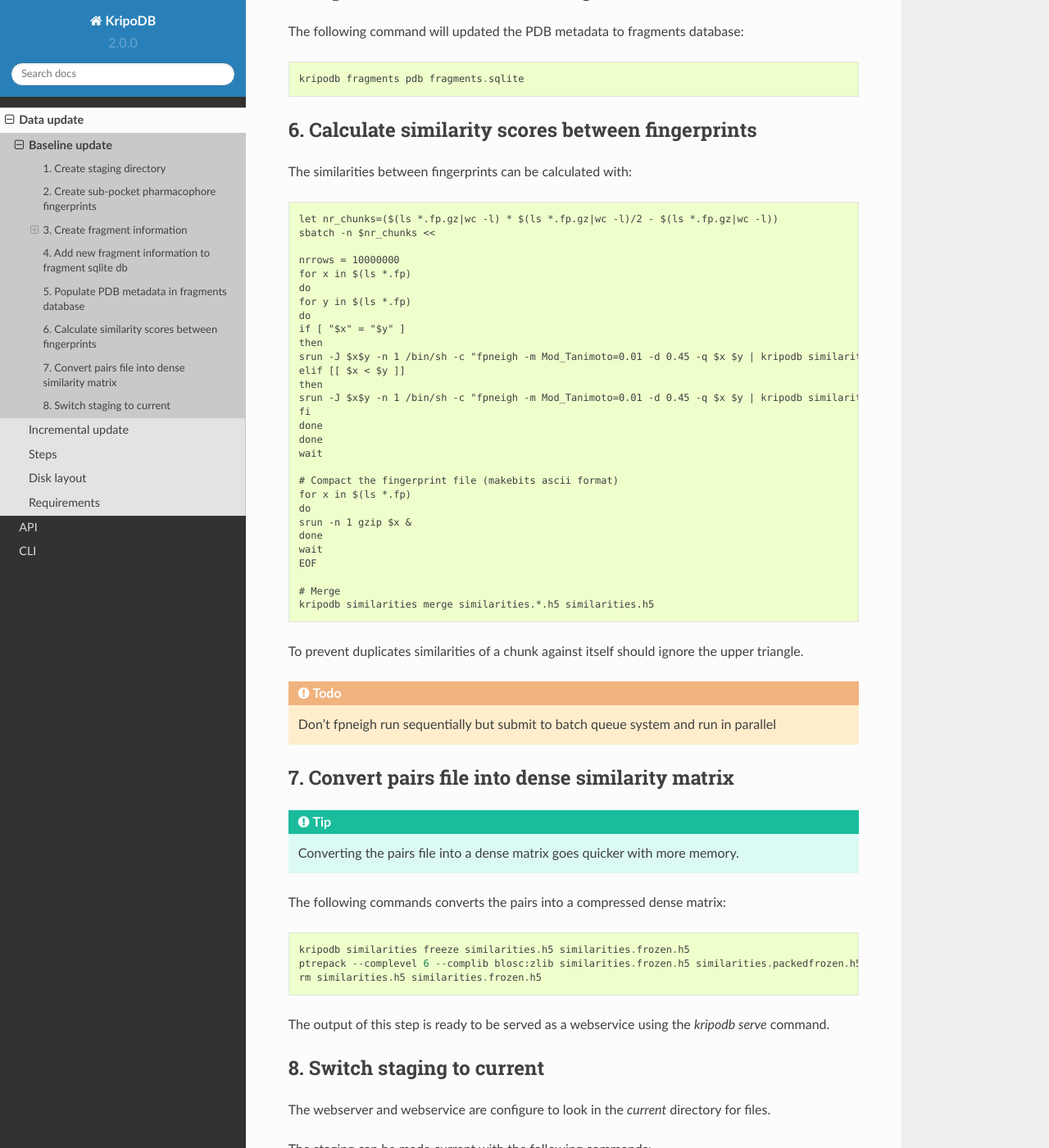
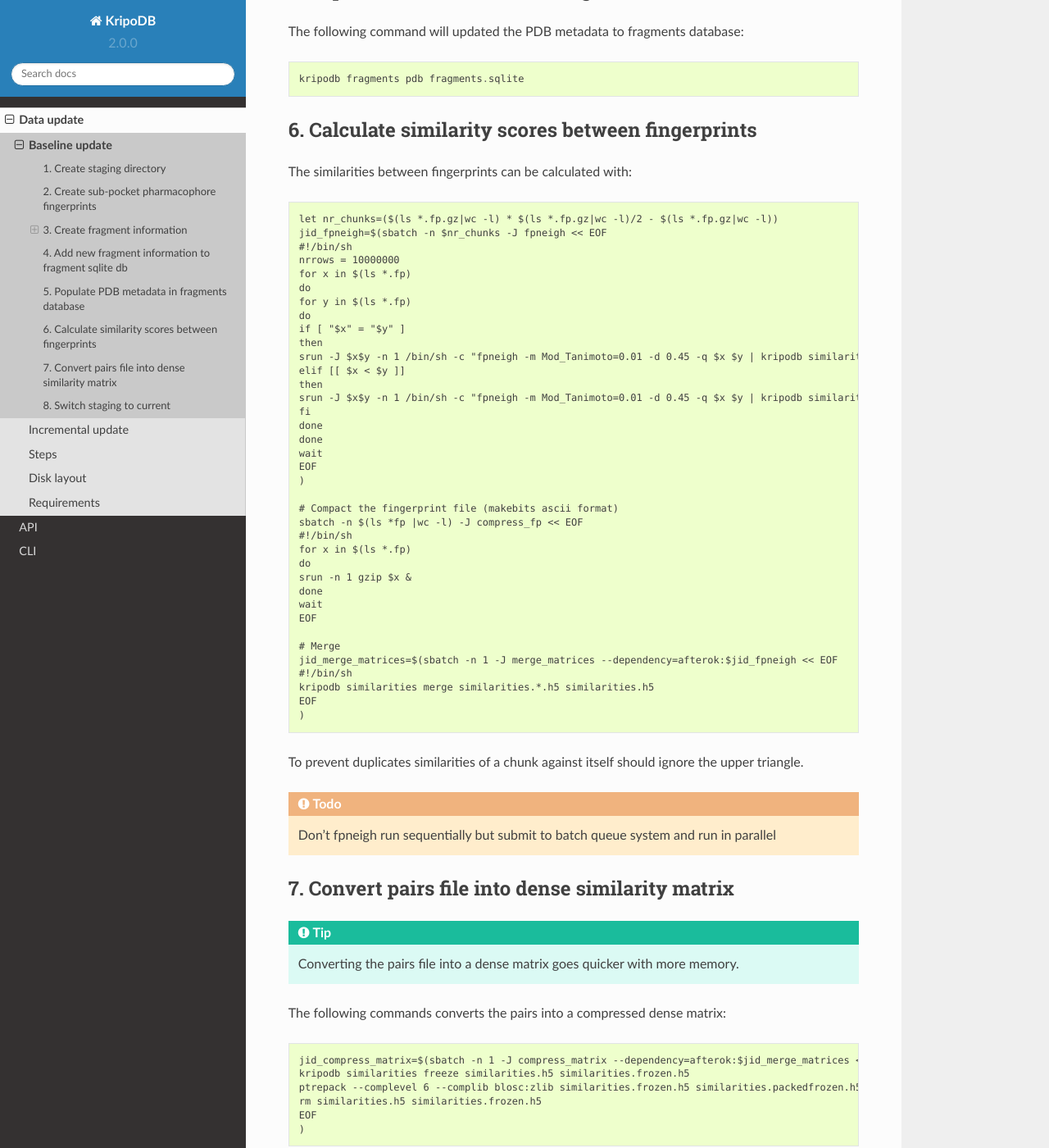
Before and after one commit to 3D-e-Chem/kripodb, a Sphinx documentation site: the page built from docs/baseline-update.rst, in a window 1280 px wide and 1400 px high, scrolled down 1658 px. Shown: the whole window at 82% size. Built offline with Sphinx 7.4.7 and the Read the Docs theme 2.0.0, drawn with Linux system fonts in a browser that asks for light colours.

Commit message:
Make sbatch commands depend on each other.
Also fix heredoc

```diff
--- a/docs/baseline-update.rst
+++ b/docs/baseline-update.rst
@@ -65,8 +65,8 @@
 The similarities between fingerprints can be calculated with::
 
     let nr_chunks=($(ls *.fp.gz|wc -l) * $(ls *.fp.gz|wc -l)/2 - $(ls *.fp.gz|wc -l))
-    sbatch -n $nr_chunks <<
-
+    jid_fpneigh=$(sbatch -n $nr_chunks -J fpneigh << EOF
+    #!/bin/sh
     nrrows = 10000000
     for x in $(ls *.fp)
     do
@@ -82,8 +82,12 @@
     done
     done
     wait
+    EOF
+    )
 
     # Compact the fingerprint file (makebits ascii format)
+    sbatch -n $(ls *fp |wc -l) -J compress_fp << EOF
+    #!/bin/sh
     for x in $(ls *.fp)
     do
     srun -n 1 gzip $x &
@@ -92,7 +96,11 @@
     EOF
 
     # Merge
+    jid_merge_matrices=$(sbatch -n 1 -J merge_matrices --dependency=afterok:$jid_fpneigh << EOF
+    #!/bin/sh
     kripodb similarities merge similarities.*.h5 similarities.h5
+    EOF
+    )
 
 To prevent duplicates similarities of a chunk against itself should ignore the upper triangle.
 
@@ -105,9 +113,12 @@
 
 The following commands converts the pairs into a compressed dense matrix::
 
+    jid_compress_matrix=$(sbatch -n 1 -J compress_matrix --dependency=afterok:$jid_merge_matrices << EOF
     kripodb similarities freeze similarities.h5 similarities.frozen.h5
     ptrepack --complevel 6 --complib blosc:zlib similarities.frozen.h5 similarities.packedfrozen.h5
     rm similarities.h5 similarities.frozen.h5
+    EOF
+    )
 
 The output of this step is ready to be served as a webservice using the `kripodb serve` command.
 
```
Also changed, not shown: docs/incremental-update.rst (+7 -2 lines).
